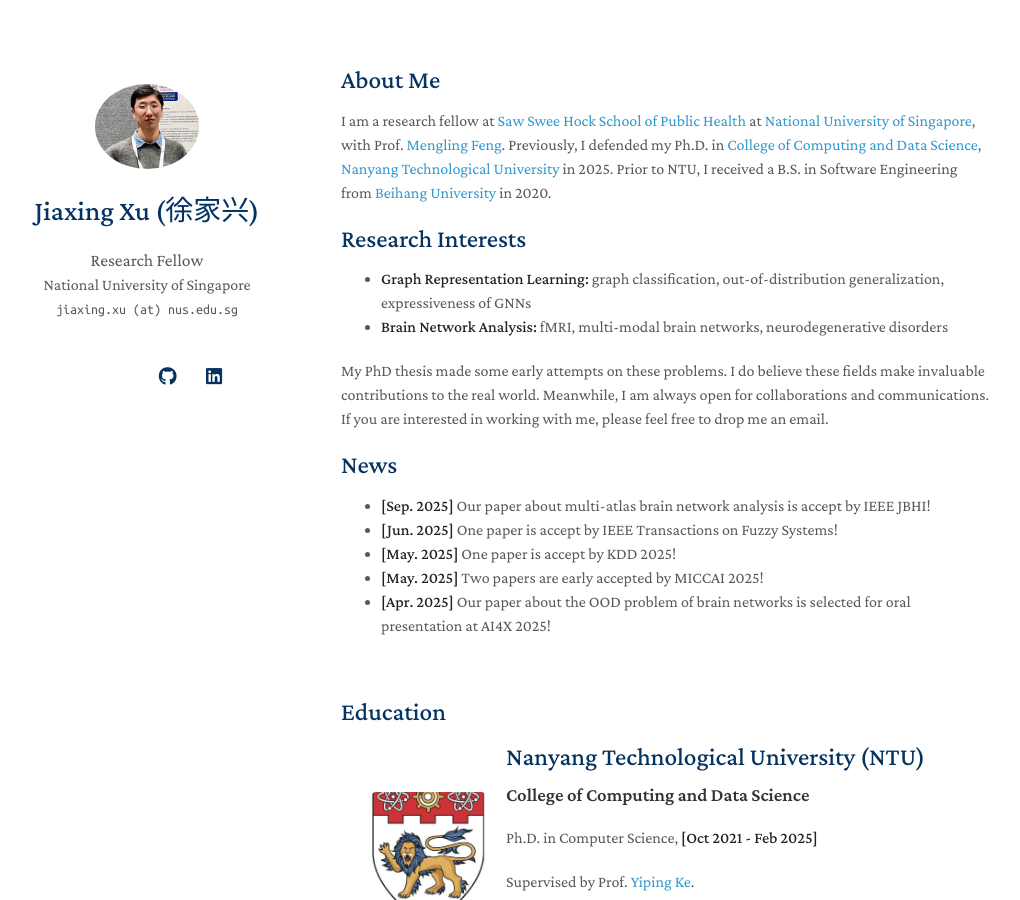
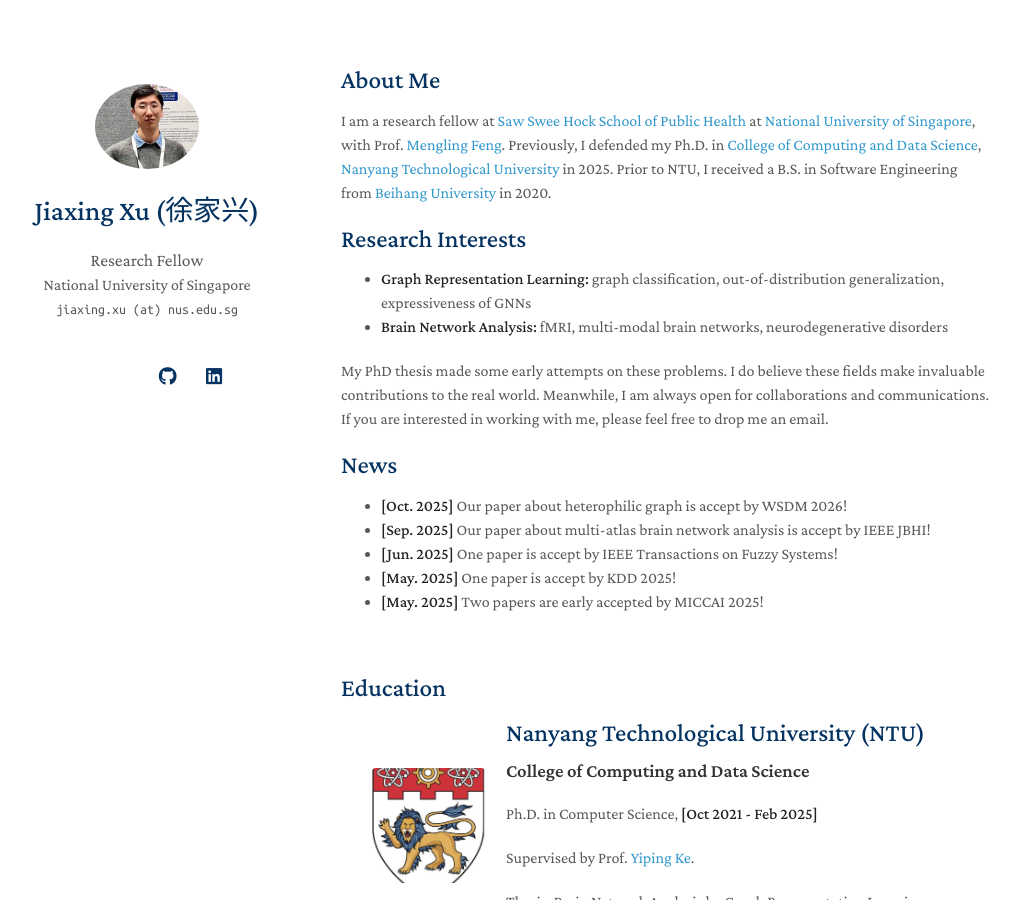
Before and after one commit to AngusMonroe/angusmonroe.github.io, a Jekyll site: the page built from index.md, in a window 1280 px wide and 900 px high. Shown: the whole window, without its empty margins (129-1149 px from the left). Built offline with Jekyll 4.4.1, drawn with Linux system fonts in a browser that asks for light colours; a style sheet for code colours, icons or effects is not loaded; our own code applies the rules of GitHub Pages for plain Markdown files; some of the changed text lies outside the part shown.

Commit message:
Update WSDM

```diff
--- a/index.md
+++ b/index.md
@@ -16,11 +16,11 @@
 
 ## News
 
+- **[Oct. 2025]** Our paper about heterophilic graph is accept by WSDM 2026!
 - **[Sep. 2025]** Our paper about multi-atlas brain network analysis is accept by IEEE JBHI!
 - **[Jun. 2025]** One paper is accept by IEEE Transactions on Fuzzy Systems!
 - **[May. 2025]** One paper is accept by KDD 2025!
 - **[May. 2025]** Two papers are early accepted by MICCAI 2025!
-- **[Apr. 2025]** Our paper about the OOD problem of brain networks is selected for oral presentation at AI4X 2025!
 
 {% include_relative _includes/education.md %}
 
```
Also changed, not shown: _includes/experience.md (+1 -1 lines).
